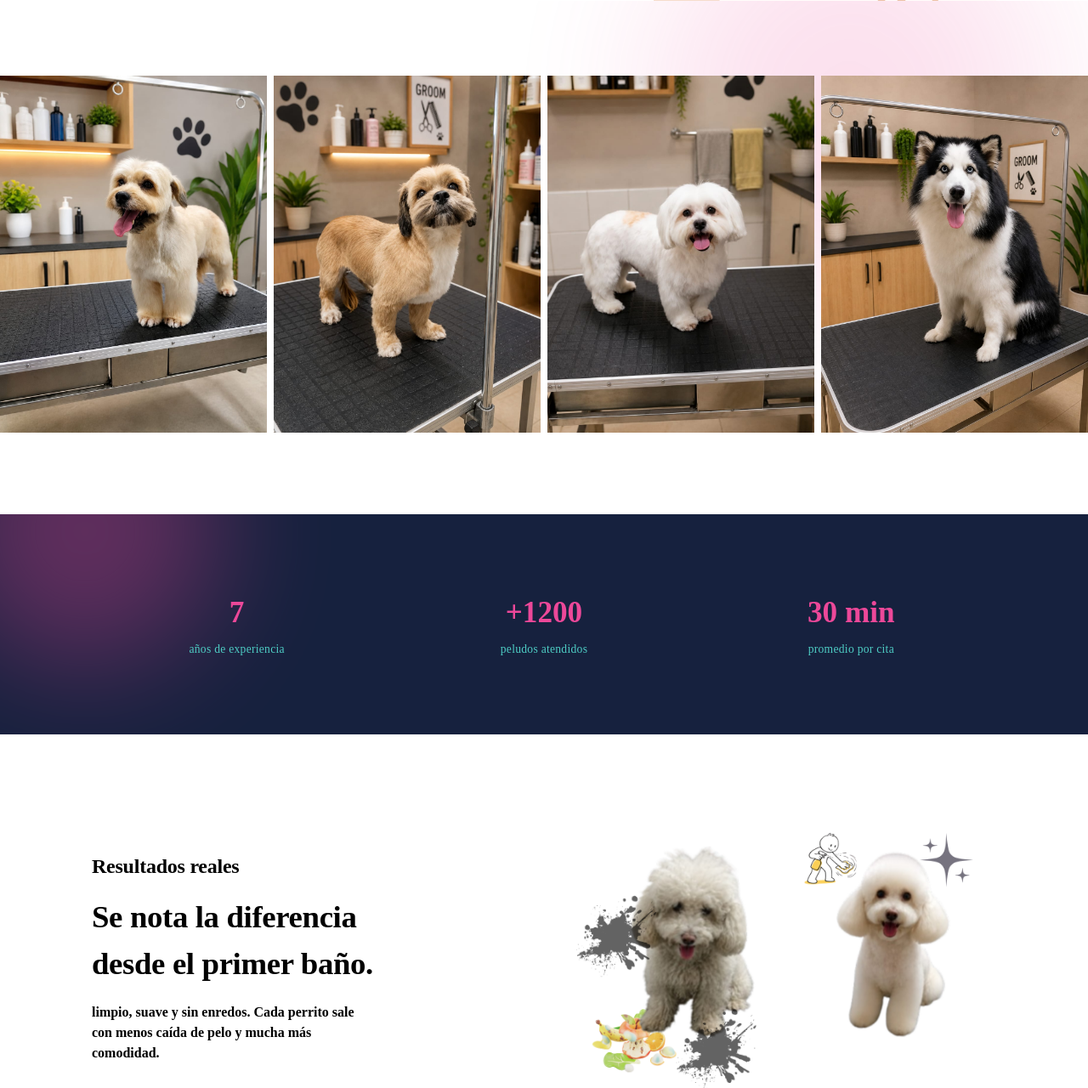
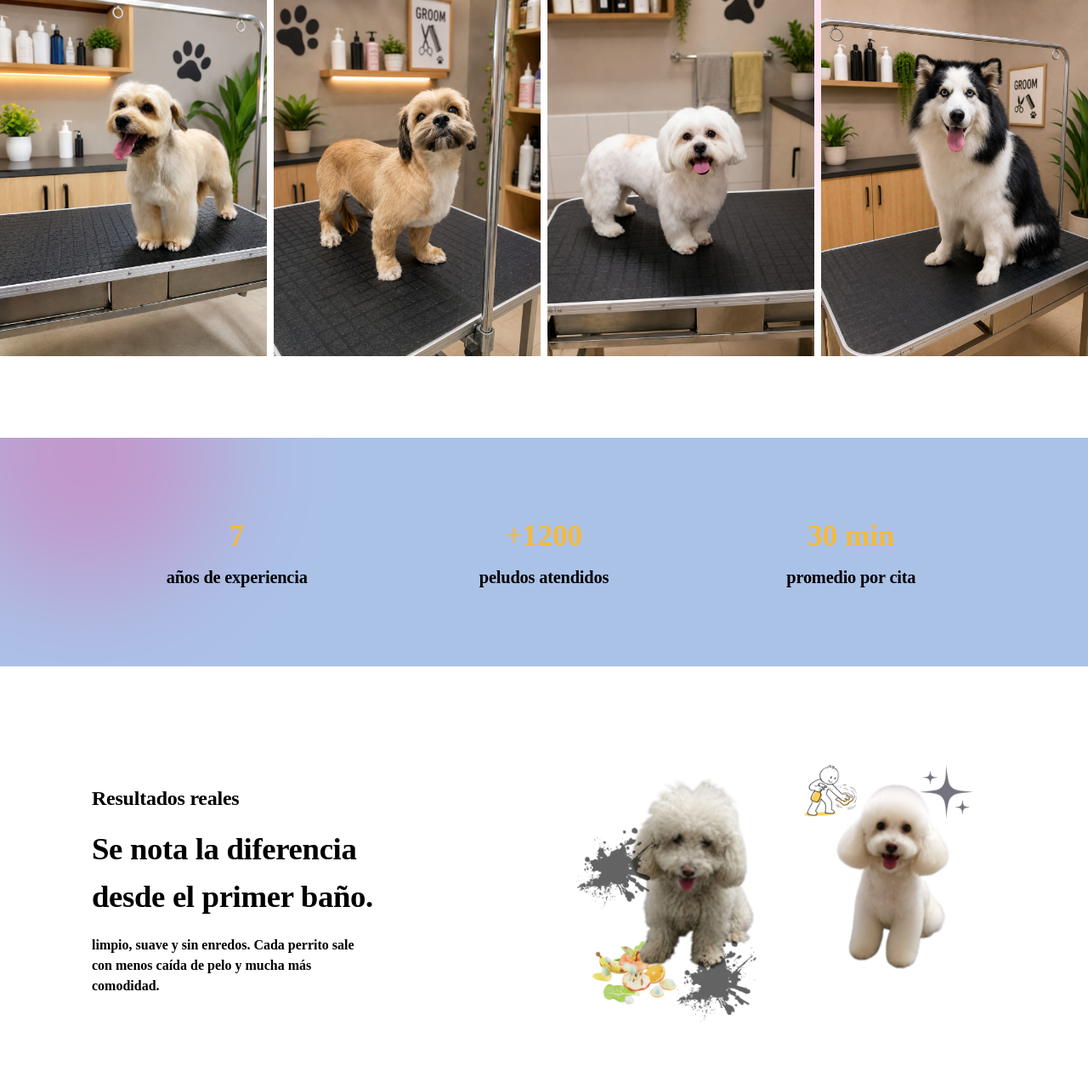
Before and after one commit to ramsesfg/airisvet-marcos, a Flask app: page / in a window 1280 px wide. Shown: the part 1474-2754 px from the top of the page at 85% size. Run offline with Flask 3, Linux system fonts and the light colour scheme; data that the repository does not hold is empty; some libraries are stand-ins or nearby versions.

Commit message:
listo para desplegar

```diff
--- a/backend/static/style.css
+++ b/backend/static/style.css
@@ -387,7 +387,7 @@ a { color: inherit; text-decoration: none; }
 
 .stats {
   position: relative;
-  background: var(--pine);
+  background: #4e7dcd78;
   padding: 60px 0;
   overflow: hidden;
 }
@@ -448,7 +448,7 @@ a { color: inherit; text-decoration: none; }
   font-family: var(--font-display);
   font-size: 2.2rem;
   font-weight: 600;
-  color: var(--marigold);
+  color: #F4B93E ;
 }
 
 .stat-label {
@@ -1257,7 +1257,7 @@ a { color: inherit; text-decoration: none; }
 }
 .hero-cutout {
   position: relative;
-  padding: 90px 0 24px;
+  padding: 0px 0 24px;
   overflow: hidden;
 }
 
--- a/backend/templates/index.html
+++ b/backend/templates/index.html
@@ -49,7 +49,7 @@
     <section class="hero-cutout">
       <div class="hero-cutout-blob hero-cutout-blob-1"></div>
 
-      <img src="{{ url_for('static', filename='img/Fondo.png') }}" alt="Perro recién bañado en Arisvet"
+      <img src="{{ url_for('static', filename='img/fondo2.png') }}" alt="Perro recién bañado en Arisvet"
         class="hero-cutout-img">
     </section>
 
@@ -92,15 +92,21 @@
       <div class="wrap stats-grid">
         <div class="stat">
           <span class="stat-num">7</span>
-          <span class="stat-label">años de experiencia</span>
+          <span class="stat-label">
+            <h2>años de experiencia</h2>
+          </span>
         </div>
         <div class="stat">
           <span class="stat-num">+1200</span>
-          <span class="stat-label">peludos atendidos</span>
+          <span class="stat-label">
+            <h2>peludos atendidos</h2>
+          </span>
         </div>
         <div class="stat">
           <span class="stat-num">30 min</span>
-          <span class="stat-label">promedio por cita</span>
+          <span class="stat-label">
+            <h2>promedio por cita</h2>
+          </span>
         </div>
       </div>
     </section>
```
Also changed, not shown: backend/static/img/bienvenia-airisvet.png (deleted), backend/static/img/fondo2.png (added).
